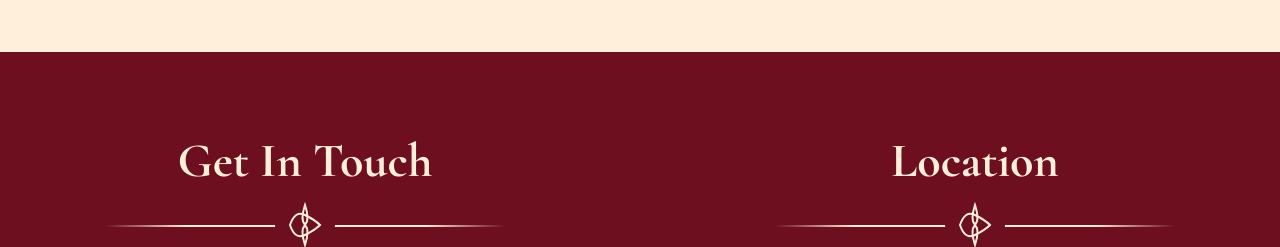
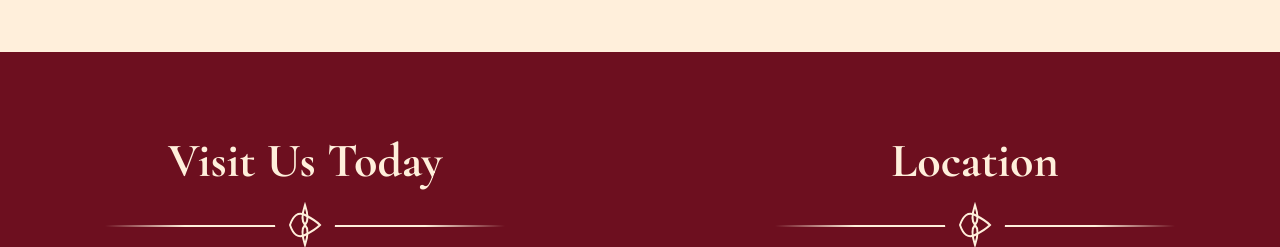
Before and after one commit to shauryacode-design/Sweet-shop, a Next.js app: page / in a window 1280 px wide. Shown: the part 3220-3467 px from the top of the page. Built offline with nearby package versions, Linux system fonts and the light colour scheme.

Commit message:
Change heading from 'Get In Touch' to 'Visit Us Today'

```diff
--- a/app/page.tsx
+++ b/app/page.tsx
@@ -209,7 +209,7 @@ export default function Home() {
         </div>
         <div className="fifth-section" id="contact">
           <div className="contact">
-            <h1>Get In Touch</h1>
+            <h1>Visit Us Today</h1>
             <div className="flourish-divider_fifth">
               <svg viewBox="0 0 60 60" xmlns="http://www.w3.org/2000/svg">
                 <path d="M 15,30 Q 20,15 30,20 Q 40,25 45,30 Q 40,35 30,40 Q 20,45 15,30 Z"
```
